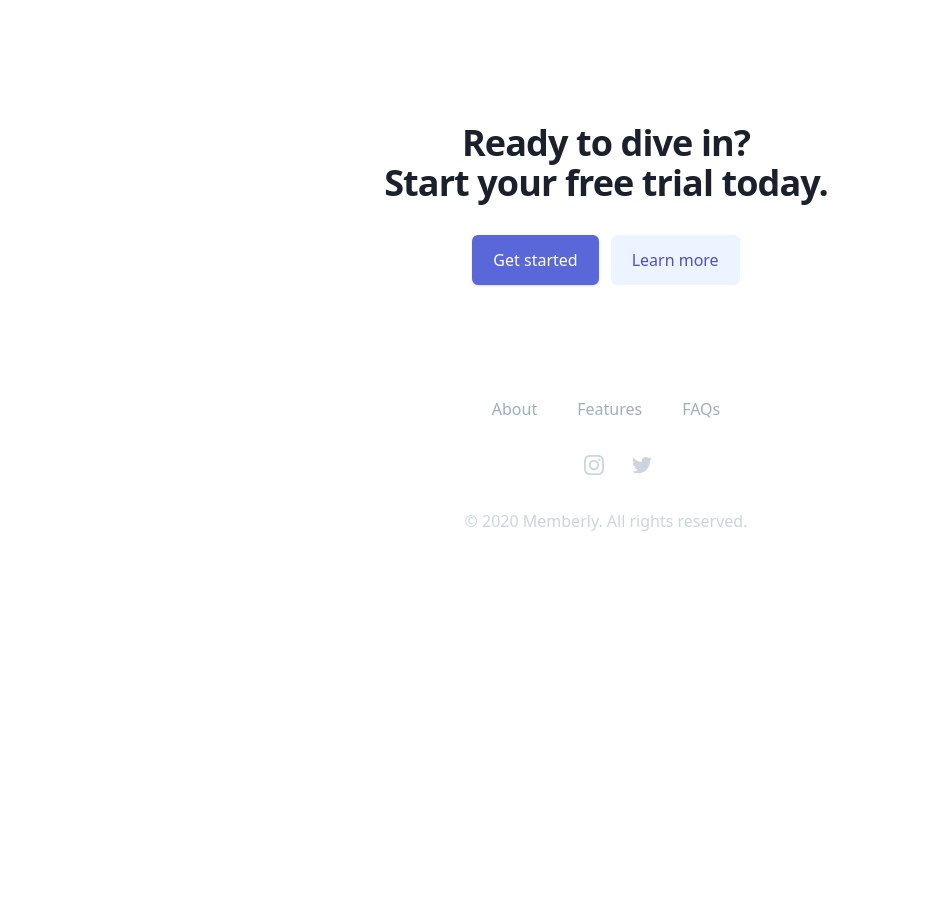
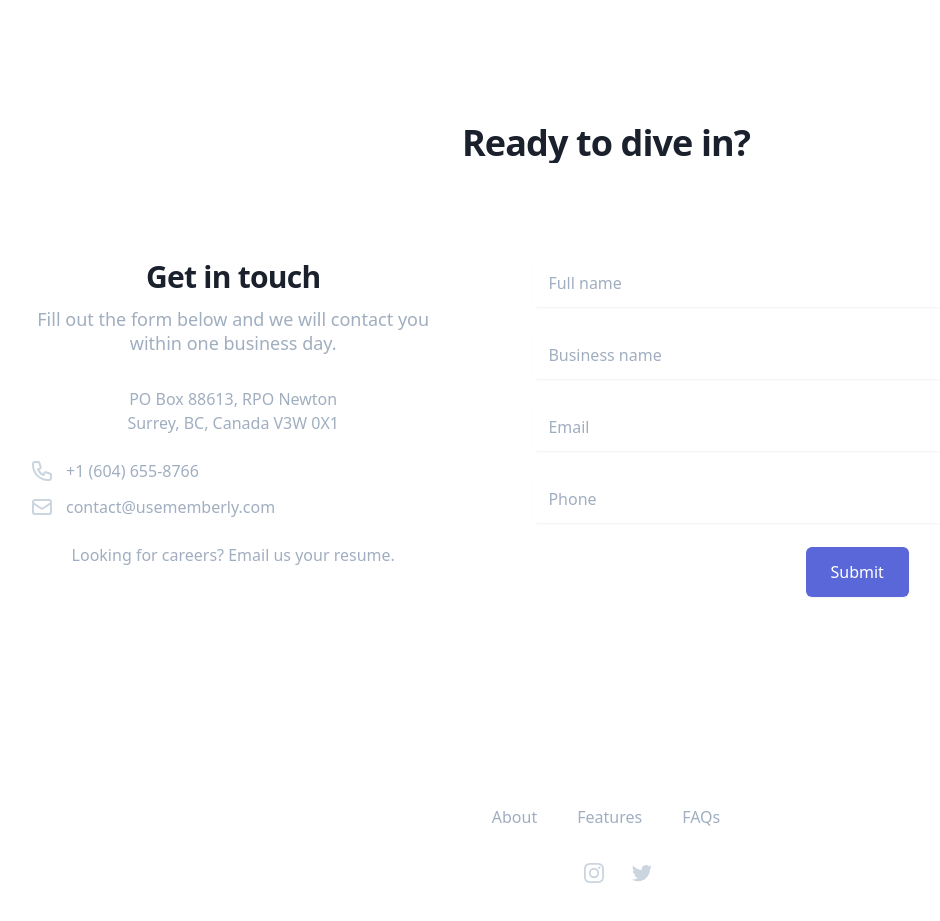
Before and after one commit to mehtabgill/payVise, a React (Create React App) app: page / in a window 1280 px wide. Shown: the part 2920-3841 px from the top of the page, without its empty margins (34-974 px from the left). Before the commit the page ends 3501 px from the top, so only its background shows below. Built offline with nearby package versions, Linux system fonts and the light colour scheme.

Commit message:
Add contact

```diff
--- a/src/components/Hero/Hero.js
+++ b/src/components/Hero/Hero.js
@@ -497,10 +497,10 @@ export default class Hero extends Component {
   <div class="max-w-screen-xl mx-auto text-center py-12 px-4 sm:px-6 lg:py-16 lg:px-8">
     <h2 class="text-3xl leading-9 font-extrabold tracking-tight text-gray-900 sm:text-4xl sm:leading-10">
       Ready to dive in?
-      <br />
-      Start your free trial today.
+      {/* <br />
+      Start your free trial today. */}
     </h2>
-    <div class="mt-8 flex justify-center">
+    {/* <div class="mt-8 flex justify-center">
       <div class="inline-flex rounded-md shadow">
         <a href="#" class="inline-flex items-center justify-center px-5 py-3 border border-transparent text-base leading-6 font-medium rounded-md text-white bg-indigo-600 hover:bg-indigo-500 focus:outline-none focus:shadow-outline transition duration-150 ease-in-out">
           Get started
@@ -511,7 +511,109 @@ export default class Hero extends Component {
           Learn more
         </a>
       </div>
+    </div> */}
+
+<div class="relative bg-white">
+  <div class="absolute inset-0">
+    <div class="absolute inset-y-0 left-0 w-1/2 bg-gray-50"></div>
+  </div>
+  <div class="relative max-w-7xl mx-auto lg:grid lg:grid-cols-5">
+    <div class="bg-gray-50 py-16 px-4 sm:px-6 lg:col-span-2 lg:px-8 lg:py-24 xl:pr-12">
+      <div class="max-w-lg mx-auto">
+        <h2 class="text-2xl leading-8 font-extrabold tracking-tight text-gray-900 sm:text-3xl sm:leading-9">
+          Get in touch
+        </h2>
+        <p class="mt-3 text-lg leading-6 text-gray-500">
+        Fill out the form below and we will contact you within one business day.
+        </p>
+        <dl class="mt-8 text-base leading-6 text-gray-500">
+          <div>
+            <dt class="sr-only">Postal address</dt>
+            <dd>
+              <p>PO Box 88613, RPO Newton</p>
+              <p>Surrey, BC, Canada V3W 0X1</p>
+            </dd>
+          </div>
+          <div class="mt-6">
+            <dt class="sr-only">Phone number</dt>
+            <dd class="flex">
+
+              <svg class="flex-shrink-0 h-6 w-6 text-gray-400" fill="none" viewBox="0 0 24 24" stroke="currentColor">
+                <path stroke-linecap="round" stroke-linejoin="round" stroke-width="2" d="M3 5a2 2 0 012-2h3.28a1 1 0 01.948.684l1.498 4.493a1 1 0 01-.502 1.21l-2.257 1.13a11.042 11.042 0 005.516 5.516l1.13-2.257a1 1 0 011.21-.502l4.493 1.498a1 1 0 01.684.949V19a2 2 0 01-2 2h-1C9.716 21 3 14.284 3 6V5z" />
+              </svg>
+              <span class="ml-3">
+                +1 (604) 655-8766
+              </span>
+            </dd>
+          </div>
+          <div class="mt-3">
+            <dt class="sr-only">Email</dt>
+            <dd class="flex">
+
+              <svg class="flex-shrink-0 h-6 w-6 text-gray-400" fill="none" viewBox="0 0 24 24" stroke="currentColor">
+                <path stroke-linecap="round" stroke-linejoin="round" stroke-width="2" d="M3 8l7.89 5.26a2 2 0 002.22 0L21 8M5 19h14a2 2 0 002-2V7a2 2 0 00-2-2H5a2 2 0 00-2 2v10a2 2 0 002 2z" />
+              </svg>
+              <span class="ml-3">
+                contact@usememberly.com
+              </span>
+            </dd>
+          </div>
+        </dl>
+        <p class="mt-6 text-base leading-6 text-gray-500">
+          Looking for careers? Email us your resume.
+        </p>
+      </div>
     </div>
+    <div class="bg-white py-16 px-4 sm:px-6 lg:col-span-3 lg:py-24 lg:px-8 xl:pl-12">
+      <div class="max-w-lg mx-auto lg:max-w-none">
+        <form action="#" method="POST" class="grid grid-cols-1 gap-y-6">
+          <div>
+            <label for="full_name" class="sr-only">Full name</label>
+            <div class="relative rounded-md shadow-sm">
+              <input id="full_name" class="form-input block w-full py-3 px-4 placeholder-gray-500 transition ease-in-out duration-150" placeholder="Full name" />
+            </div>
+          </div>
+
+          <div>
+            <label for="business_name" class="sr-only">Business name</label>
+            <div class="relative rounded-md shadow-sm">
+              <input id="business_name" class="form-input block w-full py-3 px-4 placeholder-gray-500 transition ease-in-out duration-150" placeholder="Business name" />
+            </div>
+          </div>
+
+
+          <div>
+            <label for="email" class="sr-only">Email</label>
+            <div class="relative rounded-md shadow-sm">
+              <input id="email" type="email" class="form-input block w-full py-3 px-4 placeholder-gray-500 transition ease-in-out duration-150" placeholder="Email" />
+            </div>
+          </div>
+          <div>
+            <label for="phone" class="sr-only">Phone</label>
+            <div class="relative rounded-md shadow-sm">
+              <input id="phone" class="form-input block w-full py-3 px-4 placeholder-gray-500 transition ease-in-out duration-150" placeholder="Phone" />
+            </div>
+          </div>
+          {/* <div>
+            <label for="message" class="sr-only">Message</label>
+            <div class="relative rounded-md shadow-sm">
+              <textarea id="message" rows="4" class="form-input block w-full py-3 px-4 placeholder-gray-500 transition ease-in-out duration-150" placeholder="Message"></textarea>
+            </div>
+          </div> */}
+          <div class="">
+            <span class="inline-flex rounded-md shadow-sm">
+              <button type="submit" class="inline-flex justify-center py-3 px-6 border border-transparent text-base leading-6 font-medium rounded-md text-white bg-indigo-600 hover:bg-indigo-500 focus:outline-none focus:border-indigo-700 focus:shadow-outline-indigo active:bg-indigo-700 transition duration-150 ease-in-out">
+                Submit
+              </button>
+            </span>
+          </div>
+        </form>
+      </div>
+    </div>
+  </div>
+</div>
+
+
   </div>
 </div>
 
```
